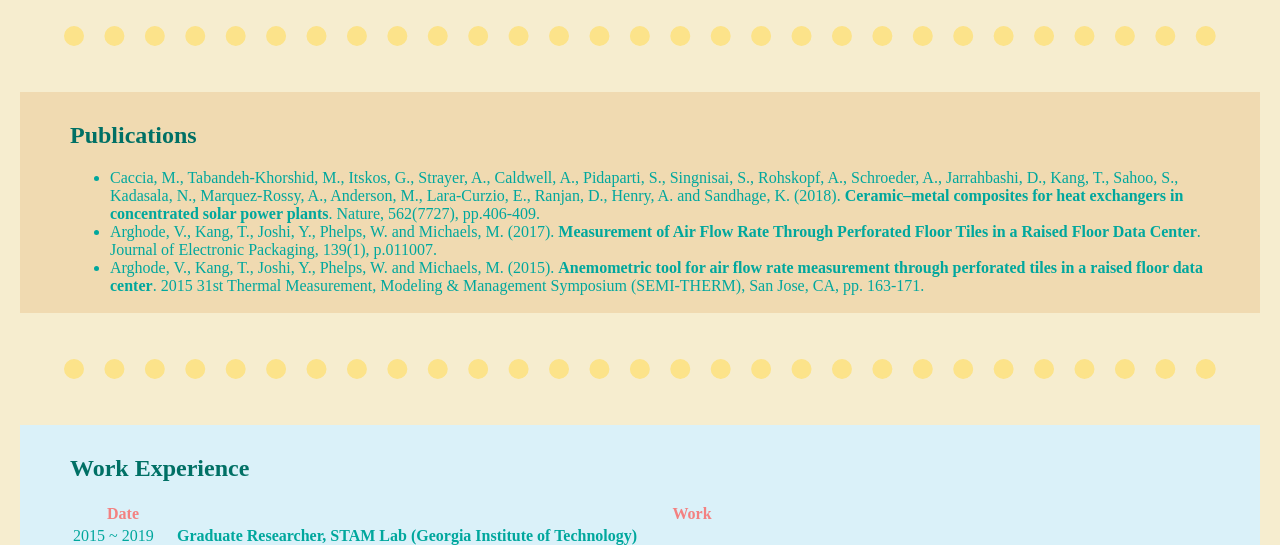
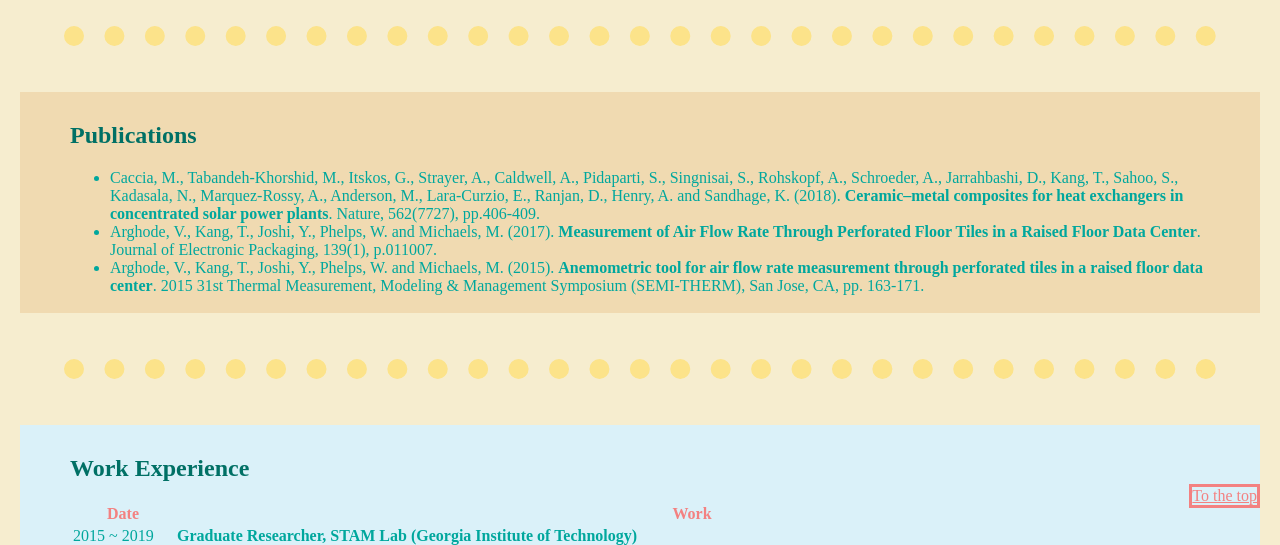
Before and after one commit to taegyu87/cv, a plain HTML site: page index.html in a window 1280 px wide. Shown: the part 256-801 px from the top of the page. Drawn offline with Linux system fonts and the light colour scheme.

Commit message:
Add files via upload

```diff
--- a/css/styles.css
+++ b/css/styles.css
@@ -89,3 +89,12 @@ span {
   left: 520px;
   bottom: 270px;
 }
+
+.TTT {
+  border-style: solid;
+  border-color: #f38181;
+  border-width: 3px;
+  position: fixed;
+  right: 20px;
+  bottom: 20px;
+}
--- a/index.html
+++ b/index.html
@@ -11,6 +11,9 @@
 
 
 <body>
+
+  <p class="TTT"><a href="index.html">To the top</a></p>
+
   <div class="first">
     <table cellspacing="20">
       <tr>
```
